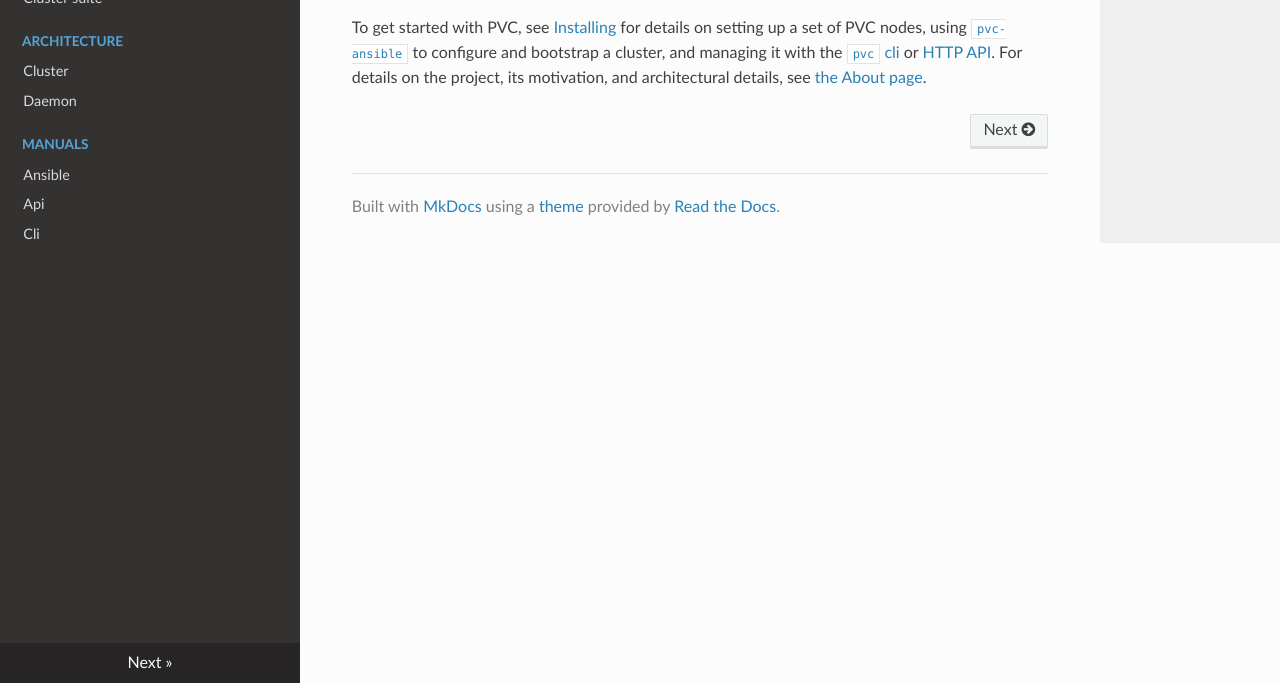
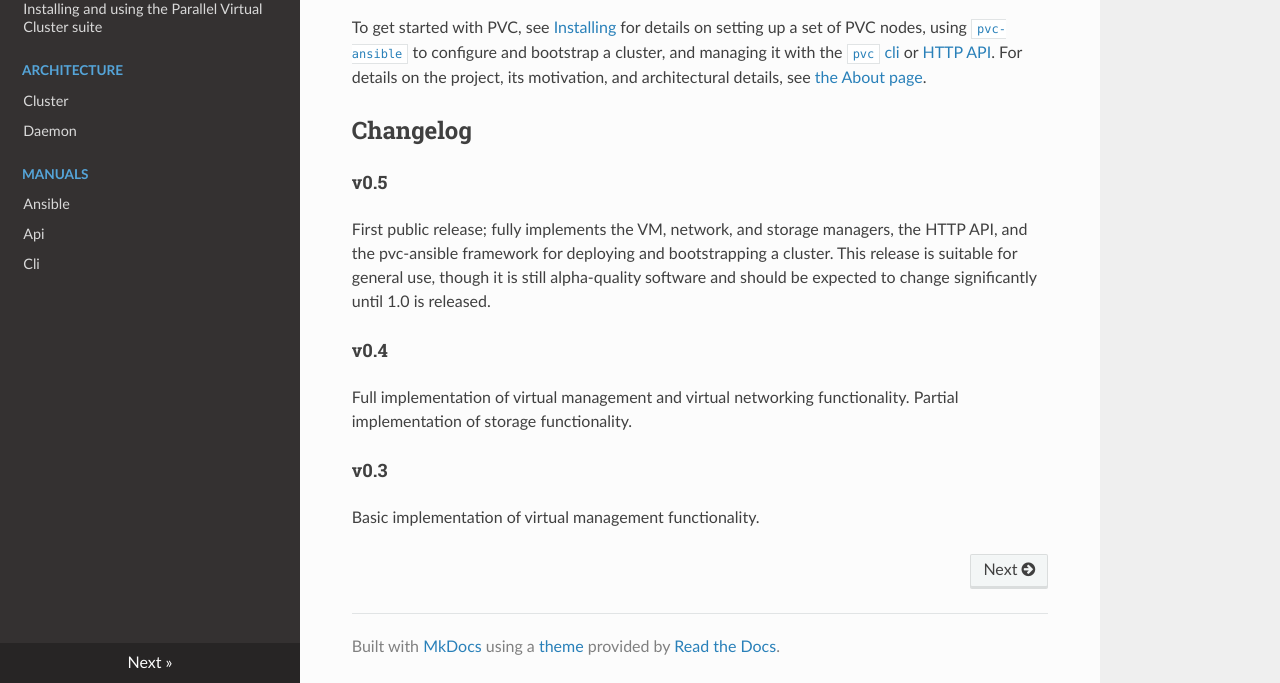
Before and after one commit to parallelvirtualcluster/pvc, an MkDocs documentation site: the page built from docs/index.md, in a window 1280 px wide and 900 px high, scrolled down 707 px, cut to the strip 217-900 px from the top of the window. Built offline with MkDocs 1.6.1, drawn with Linux system fonts in a browser that asks for light colours; nearby versions of some CDN libraries.

Commit message:
Add changelog to index page

```diff
--- a/docs/index.md
+++ b/docs/index.md
@@ -20,3 +20,17 @@
 Your cloud, the best way; just add physical servers.
 
 To get started with PVC, see [Installing](/installing) for details on setting up a set of PVC nodes, using [`pvc-ansible`](/manuals/ansible) to configure and bootstrap a cluster, and managing it with the [`pvc` cli](/manuals/cli) or [HTTP API](/manuals/api). For details on the project, its motivation, and architectural details, see [the About page](/about).
+
+## Changelog
+
+#### v0.5
+
+First public release; fully implements the VM, network, and storage managers, the HTTP API, and the pvc-ansible framework for deploying and bootstrapping a cluster. This release is suitable for general use, though it is still alpha-quality software and should be expected to change significantly until 1.0 is released.
+
+#### v0.4
+
+Full implementation of virtual management and virtual networking functionality. Partial implementation of storage functionality.
+
+#### v0.3
+
+Basic implementation of virtual management functionality.
```
